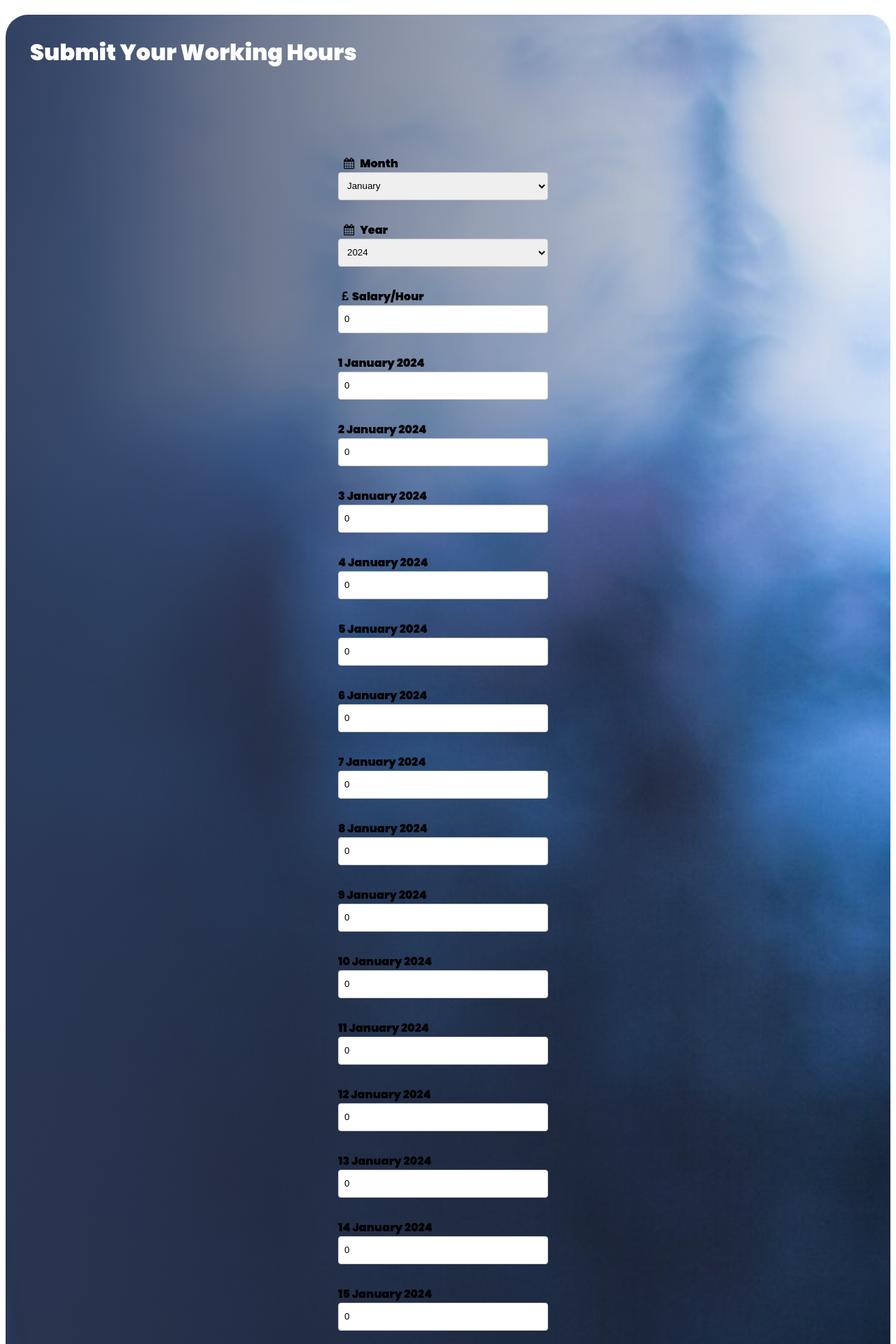
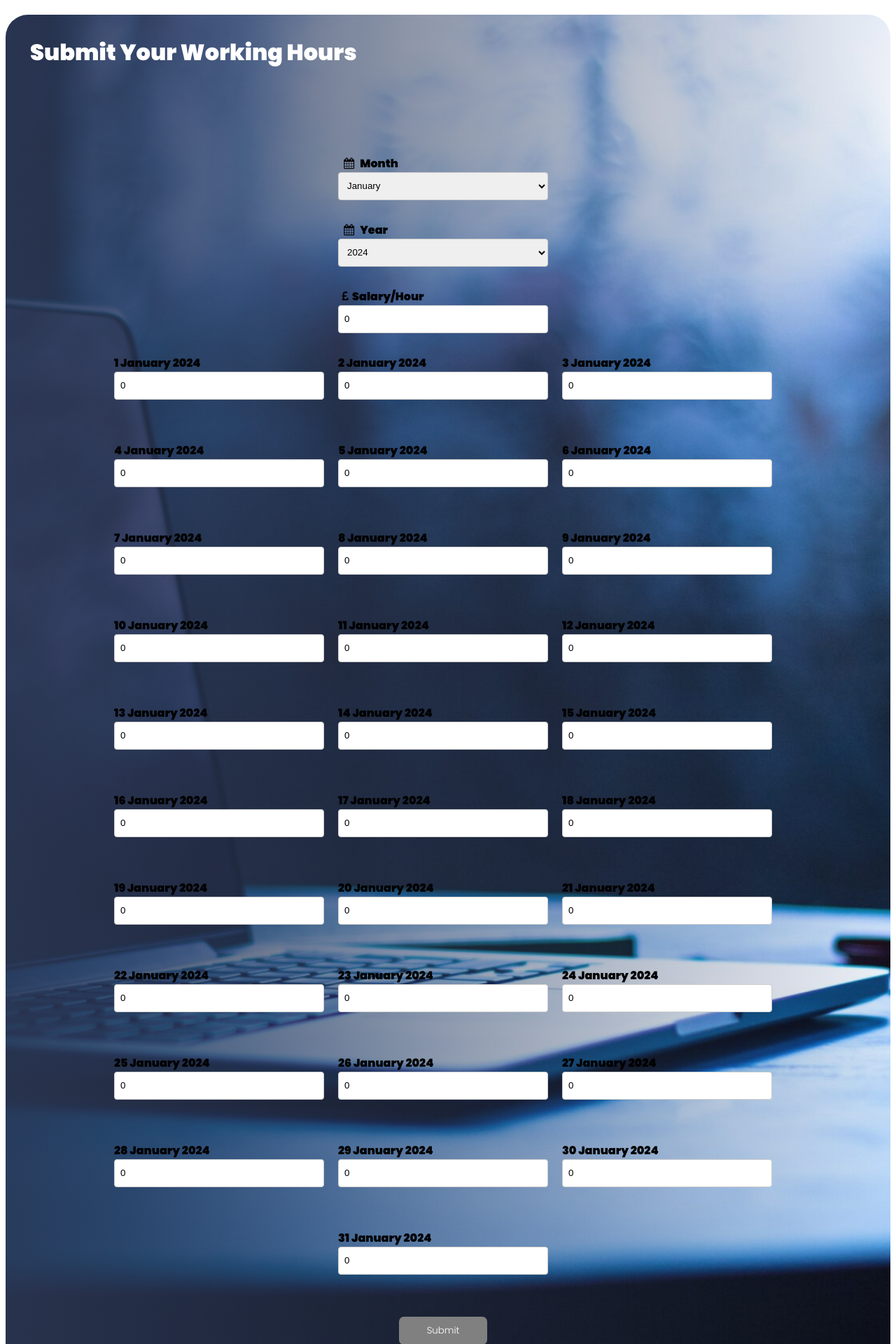
Before and after one commit to Mohamed-Samehh/Work-Manager, a PHP site: page /Emp.php in a window 1280 px wide. Shown: the part 93-2013 px from the top of the page at 70% size. Run offline with PHP 8.4, Linux system fonts and the light colour scheme; a user stored in the database is signed in.

Commit message:
Update Emp.php

```diff
--- a/Digis Squared/Digis/Emp.php
+++ b/Digis Squared/Digis/Emp.php
@@ -278,6 +278,7 @@
 
         .row div {
             text-align: left;
+            margin: 0 10px;
         }
 
         #location:hover{
@@ -351,6 +352,7 @@
                 <input type="number" id="salary" name="salary" value= '0' oninput="if(parseInt(value) < 0 || value == '') value='0';">
             </div>
 
+            <div class="row">
                 <div>
                     <label for="day1">1 <span class="output"></span></label>
                     <input type="number" id="day1" name="day1" value= '0' oninput="if(parseInt(value) > 24) value='24'; else if(parseInt(value) < 0 || value == '') value='0';">
@@ -365,7 +367,9 @@
                     <label for="day3">3 <span class="output"></span></label>
                     <input type="number" id="day3" name="day3" value= '0' oninput="if(parseInt(value) > 24) value='24'; else if(parseInt(value) < 0 || value == '') value='0';">
                 </div>
+            </div>
 
+            <div class="row">
                 <div>
                     <label for="day4">4 <span class="output"></span></label>
                     <input type="number" id="day4" name="day4" value= '0' oninput="if(parseInt(value) > 24) value='24'; else if(parseInt(value) < 0 || value == '') value='0';">
@@ -380,7 +384,9 @@
                     <label for="day6">6 <span class="output"></span></label>
                     <input type="number" id="day6" name="day6" value= '0' oninput="if(parseInt(value) > 24) value='24'; else if(parseInt(value) < 0 || value == '') value='0';">
                 </div>
+            </div>
 
+            <div class="row">
                 <div>
                     <label for="day7">7 <span class="output"></span></label>
                     <input type="number" id="day7" name="day7" value= '0' oninput="if(parseInt(value) > 24) value='24'; else if(parseInt(value) < 0 || value == '') value='0';">
@@ -395,7 +401,9 @@
                     <label for="day9">9 <span class="output"></span></label>
                     <input type="number" id="day9" name="day9" value= '0' oninput="if(parseInt(value) > 24) value='24'; else if(parseInt(value) < 0 || value == '') value='0';">
                 </div>
+            </div>
 
+            <div class="row">
                 <div>
                     <label for="day10">10 <span class="output"></span></label>
                     <input type="number" id="day10" name="day10" value= '0' oninput="if(parseInt(value) > 24) value='24'; else if(parseInt(value) < 0 || value == '') value='0';">
@@ -410,7 +418,9 @@
                     <label for="day12">12 <span class="output"></span></label>
                     <input type="number" id="day12" name="day12" value= '0' oninput="if(parseInt(value) > 24) value='24'; else if(parseInt(value) < 0 || value == '') value='0';">
                 </div>
+            </div>
 
+            <div class="row">
                 <div>
                     <label for="day13">13 <span class="output"></span></label>
                     <input type="number" id="day13" name="day13" value= '0' oninput="if(parseInt(value) > 24) value='24'; else if(parseInt(value) < 0 || value == '') value='0';">
@@ -425,7 +435,9 @@
                     <label for="day15">15 <span class="output"></span></label>
                     <input type="number" id="day15" name="day15" value= '0' oninput="if(parseInt(value) > 24) value='24'; else if(parseInt(value) < 0 || value == '') value='0';">
                 </div>
+            </div>
 
+            <div class="row">
                 <div>
                     <label for="day16">16 <span class="output"></span></label>
                     <input type="number" id="day16" name="day16" value= '0' oninput="if(parseInt(value) > 24) value='24'; else if(parseInt(value) < 0 || value == '') value='0';">
@@ -440,7 +452,9 @@
                     <label for="day18">18 <span class="output"></span></label>
                     <input type="number" id="day18" name="day18" value= '0' oninput="if(parseInt(value) > 24) value='24'; else if(parseInt(value) < 0 || value == '') value='0';">
                 </div>
+            </div>
 
+            <div class="row">
                 <div>
                     <label for="day19">19 <span class="output"></span></label>
                     <input type="number" id="day19" name="day19" value= '0' oninput="if(parseInt(value) > 24) value='24'; else if(parseInt(value) < 0 || value == '') value='0';">
@@ -455,7 +469,9 @@
                     <label for="day21">21 <span class="output"></span></label>
                     <input type="number" id="day21" name="day21" value= '0' oninput="if(parseInt(value) > 24) value='24'; else if(parseInt(value) < 0 || value == '') value='0';">
                 </div>
+            </div>
 
+            <div class="row">
                 <div>
                     <label for="day22">22 <span class="output"></span></label>
                     <input type="number" id="day22" name="day22" value= '0' oninput="if(parseInt(value) > 24) value='24'; else if(parseInt(value) < 0 || value == '') value='0';">
@@ -470,8 +486,9 @@
                     <label for="day24">24 <span class="output"></span></label>
                     <input type="number" id="day24" name="day24" value= '0' oninput="if(parseInt(value) > 24) value='24'; else if(parseInt(value) < 0 || value == '') value='0';">
                 </div>
+            </div>
 
-
+            <div class="row">
                 <div>
                     <label for="day25">25 <span class="output"></span></label>
                     <input type="number" id="day25" name="day25" value= '0' oninput="if(parseInt(value) > 24) value='24'; else if(parseInt(value) < 0 || value == '') value='0';">
@@ -486,7 +503,9 @@
                     <label for="day27">27 <span class="output"></span></label>
                     <input type="number" id="day27" name="day27" value= '0' oninput="if(parseInt(value) > 24) value='24'; else if(parseInt(value) < 0 || value == '') value='0';">
                 </div>
+            </div>
 
+            <div class="row">
                 <div>
                     <label for="day28">28 <span class="output"></span></label>
                     <input type="number" id="day28" name="day28" value= '0' oninput="if(parseInt(value) > 24) value='24'; else if(parseInt(value) < 0 || value == '') value='0';">
@@ -501,11 +520,14 @@
                     <label for="day30" class="day30">30 <span class="output"></span></label>
                     <input type="number" class="day30" name="day30" value= '0' oninput="if(parseInt(value) > 24) value='24'; else if(parseInt(value) < 0 || value == '') value='0';">
                 </div>
+            </div>
 
+            <div class="row">
                 <div>
                     <label for="day31" class="day31">31 <span class="output"></span></label>
                     <input type="number" class="day31" name="day31" value= '0' oninput="if(parseInt(value) > 24) value='24'; else if(parseInt(value) < 0 || value == '') value='0';">
                 </div>
+            </div>
 
             <button type="submit">Submit</button>
         </form>
```
